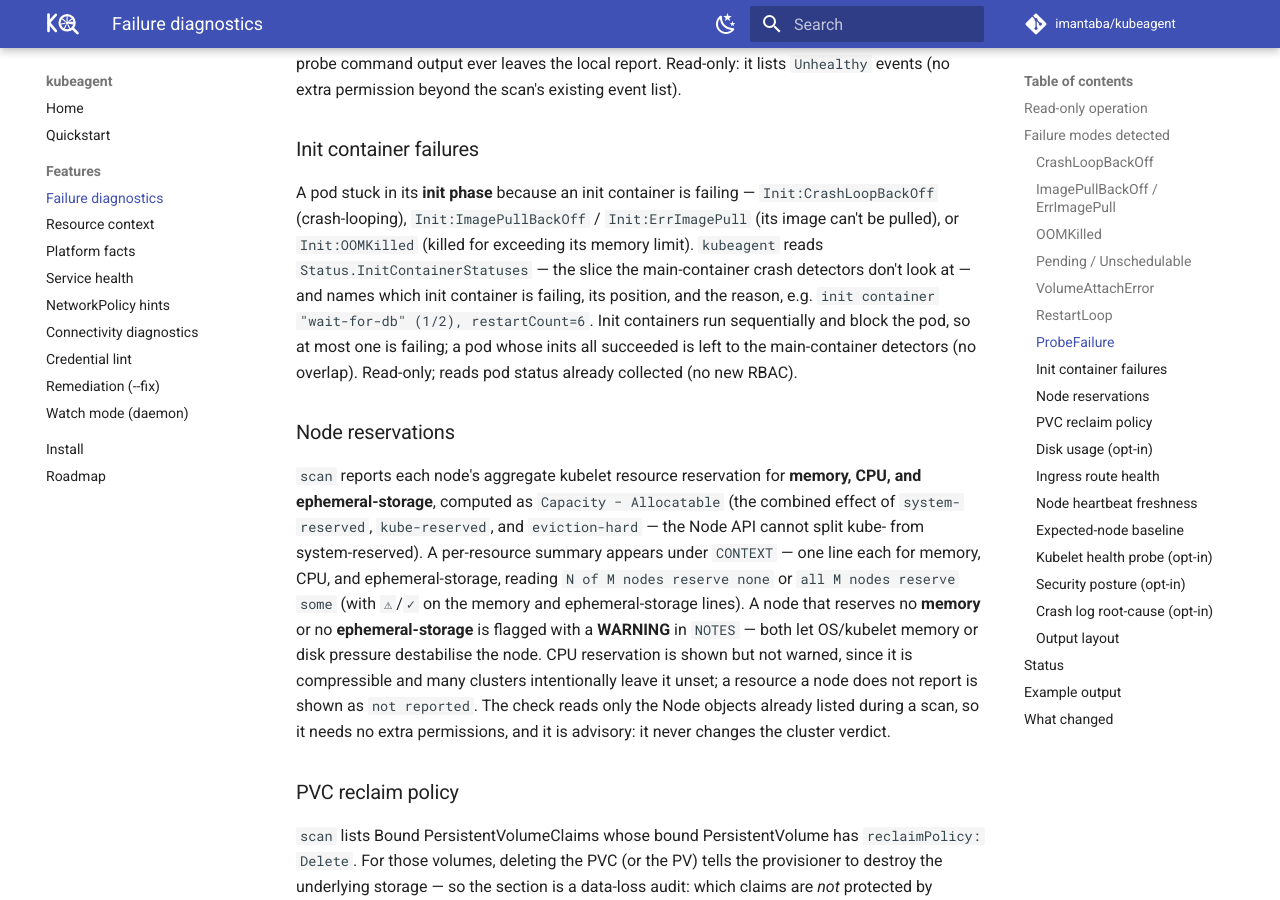
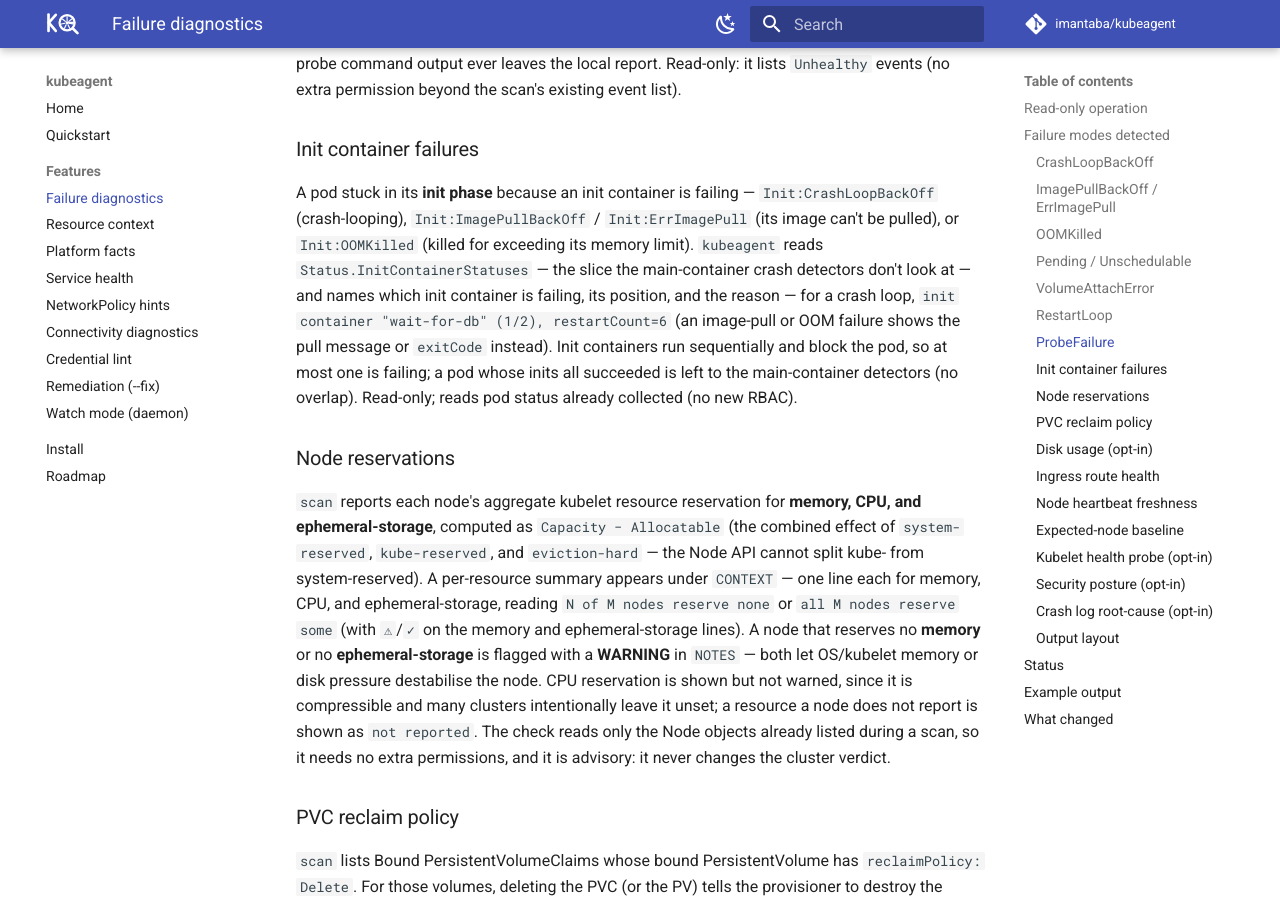
Before and after one commit to imantaba/kubeagent, an MkDocs documentation site: the page built from website/docs/features/diagnostics.md, in a window 1280 px wide and 900 px high, scrolled down 1669 px. Built offline with MkDocs 1.6.1 and Material for MkDocs 9.7.7, drawn with Linux system fonts in a browser that asks for light colours; comment, search, counter and statistics services are not loaded.

Commit message:
docs(diagnostics): clarify the init-failure evidence example is the crash-loop form
Whole-branch review M1: the 'restartCount=6' example applied only to
Init:CrashLoopBackOff; note that image-pull/OOM failures show a different tail.

```diff
--- a/website/docs/features/diagnostics.md
+++ b/website/docs/features/diagnostics.md
@@ -72,8 +72,9 @@ A pod stuck in its **init phase** because an init container is failing —
 `Init:ErrImagePull` (its image can't be pulled), or `Init:OOMKilled` (killed for
 exceeding its memory limit). `kubeagent` reads `Status.InitContainerStatuses` — the
 slice the main-container crash detectors don't look at — and names which init
-container is failing, its position, and the reason, e.g. `init container
-"wait-for-db" (1/2), restartCount=6`. Init containers run sequentially and block the
+container is failing, its position, and the reason — for a crash loop, `init container
+"wait-for-db" (1/2), restartCount=6` (an image-pull or OOM failure shows the pull
+message or `exitCode` instead). Init containers run sequentially and block the
 pod, so at most one is failing; a pod whose inits all succeeded is left to the
 main-container detectors (no overlap). Read-only; reads pod status already collected
 (no new RBAC).
```
